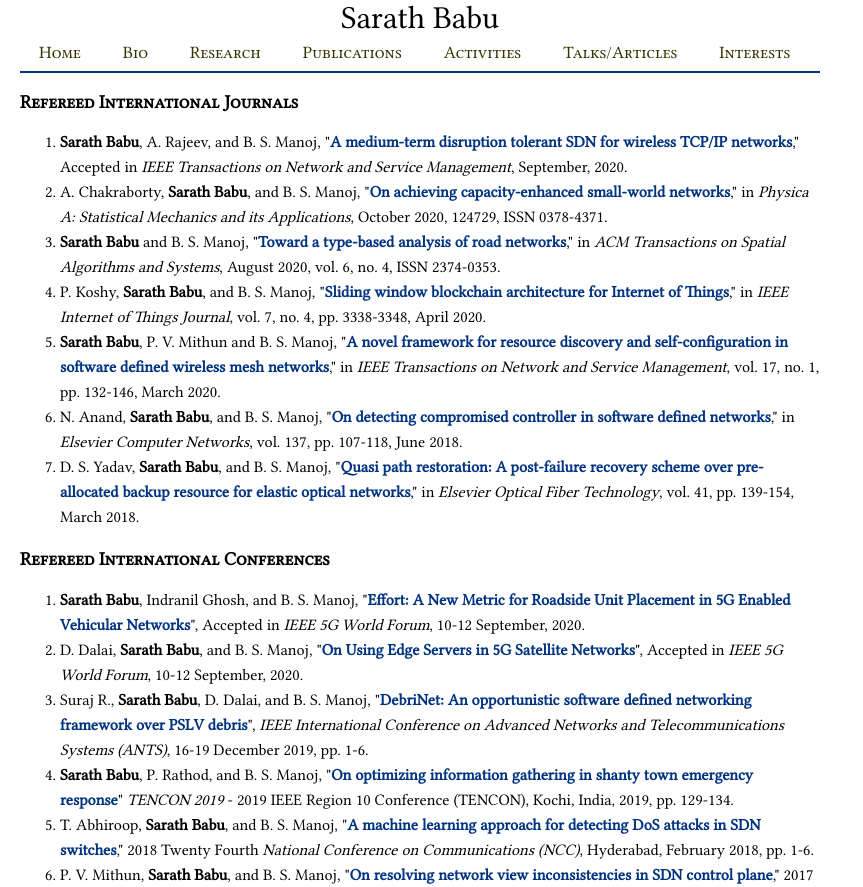
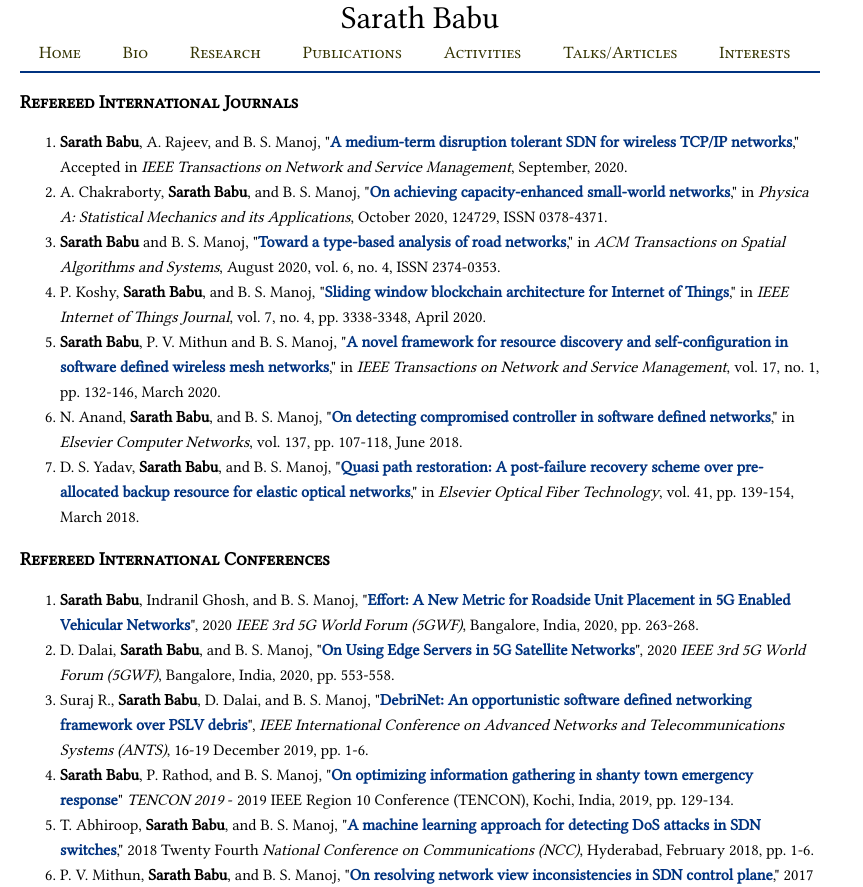
Before and after one commit to akshay-rachakonda/akshay-rachakonda.github.io, a plain HTML site: page publications.html in a window 1280 px wide. Shown: the top 887 px of the page, without its empty margins (0-863 px from the left). Drawn offline with Linux system fonts and the light colour scheme.

Commit message:
Commit_14_Oct_2020

```diff
--- a/publications.html
+++ b/publications.html
@@ -51,13 +51,14 @@ Optical Fiber Technology</em>, vol. 41, pp. 139-154, March 2018.</li>
 <h3>Refereed International Conferences</h3>
 
 <ol>
-<li><strong>Sarath Babu</strong>, Indranil Ghosh, and B. S. Manoj, "<a href=""><strong>Effort: A New
+<li><strong>Sarath Babu</strong>, Indranil Ghosh, and B. S. Manoj, "<a href="https://doi.org/10.1109/5GWF49715.2020.9221228"><strong>Effort: A New
 Metric for Roadside Unit Placement in 5G Enabled Vehicular
-Networks</strong></a>", Accepted in <em>IEEE 5G World Forum</em>, 10-12 September,
-2020.</li>
-<li>D. Dalai, <strong>Sarath Babu</strong>, and B. S. Manoj, "<a href=""><strong>On Using Edge Servers in
-5G Satellite Networks</strong></a>", Accepted in <em>IEEE 5G World Forum</em>, 10-12
-September, 2020.</li>
+Networks</strong></a>", 2020 <em>IEEE
+3rd 5G World Forum (5GWF)</em>, Bangalore, India, 2020, pp. 263-268.    </li>
+<li>D. Dalai, <strong>Sarath Babu</strong>, and B. S. Manoj, "<a href="https://doi.org/10.1109/5GWF49715.2020.9221366"><strong>On Using Edge Servers in
+5G Satellite
+Networks</strong></a>", 2020 <em>IEEE
+3rd 5G World Forum (5GWF)</em>, Bangalore, India, 2020, pp. 553-558.</li>
 <li>Suraj R., <strong>Sarath Babu</strong>, D. Dalai, and B. S. Manoj, "<a href="https://doi.org/10.1109/ANTS47819.2019.9118082"><strong>DebriNet: An
 opportunistic software defined networking framework over PSLV
 debris</strong></a>", <em>IEEE
```
